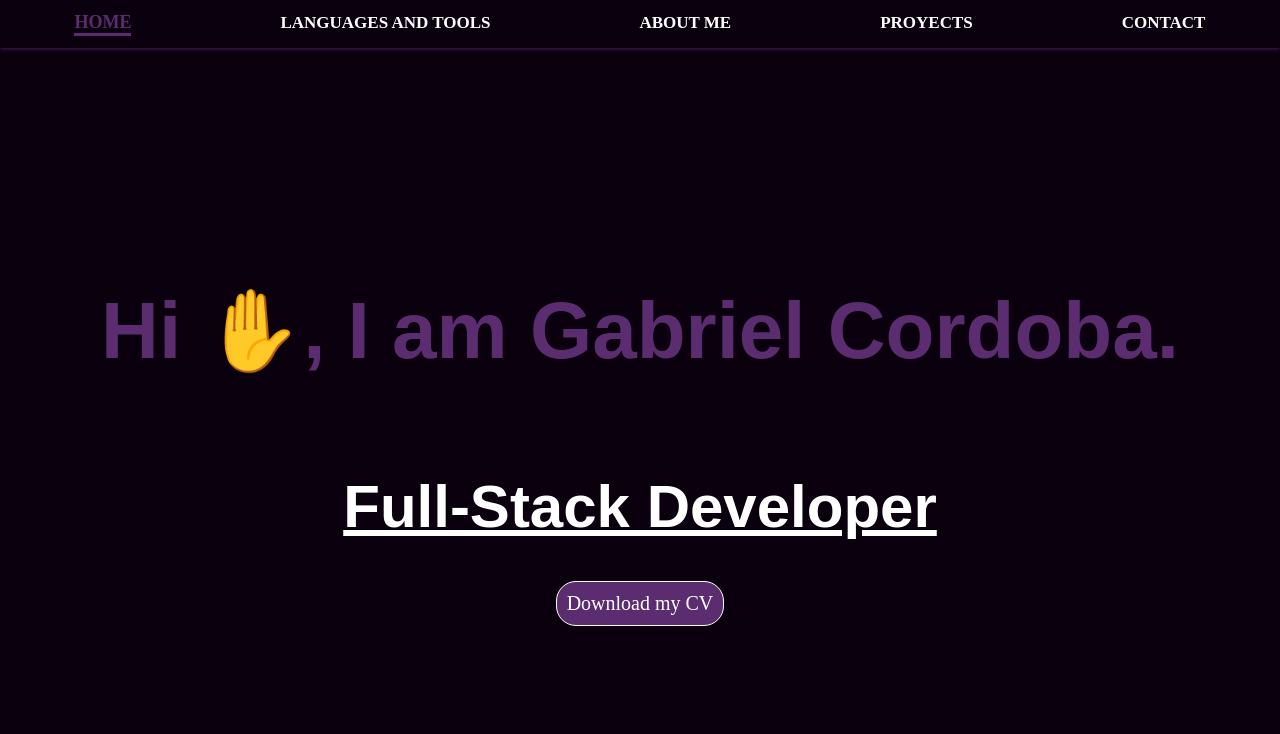
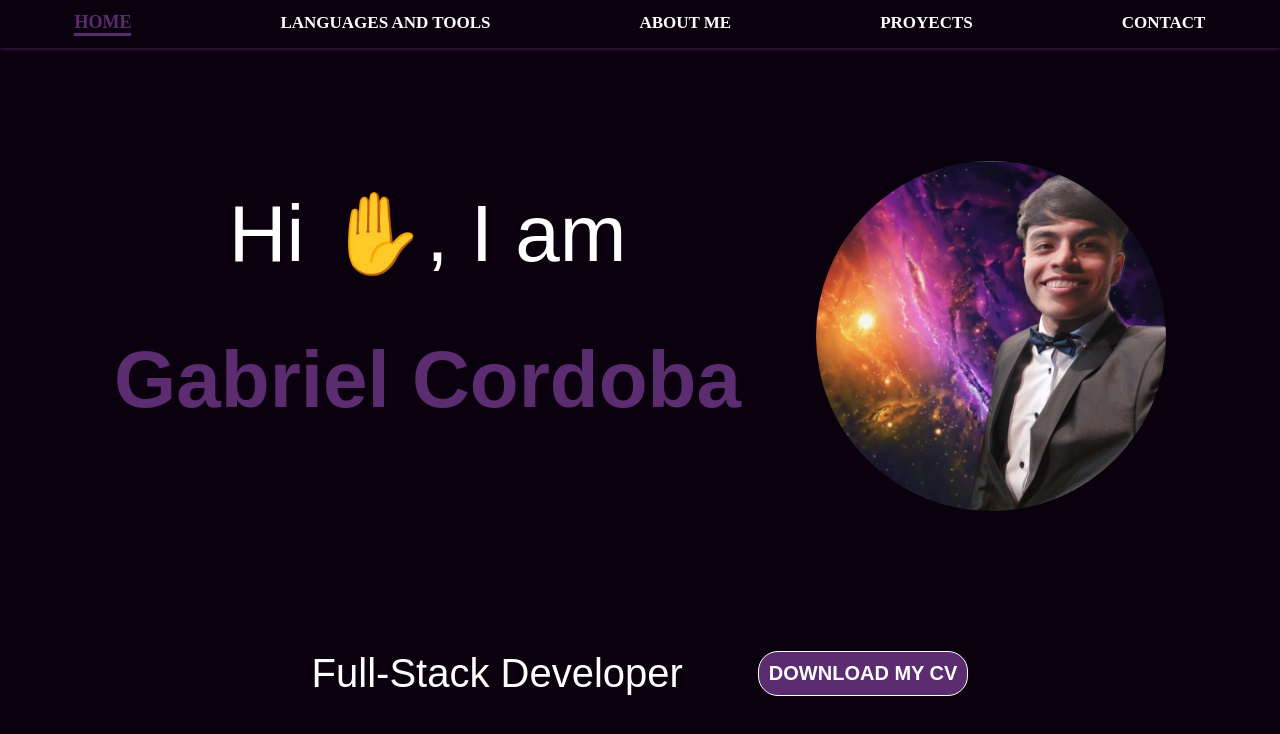
Before and after one commit to cor2ba/Portfolio, a React (Create React App) app: page / in a window 1280 px wide. Shown: the top 734 px of the page. Built offline with nearby package versions, Linux system fonts and the light colour scheme.

Commit message:
Styles and home structure changes

```diff
--- a/src/components/AboutMe/AboutMe.jsx
+++ b/src/components/AboutMe/AboutMe.jsx
@@ -10,11 +10,11 @@ const AboutMe = () => {
       <NavBar color={color} />
       <div className={Styles.Container}>
         <h1 className={Styles.Title}>About Me</h1>
-        <img className={Styles.MeImage} src={me} alt="me"></img>
         <p className={Styles.Paragraphs}>
           I live in Argentina, Buenos Aires 💙🤍💙. I graduated of Full-Stack
-          developer web in Henry Bootcamp 💛🎓.
+          developer web in Henry Bootcamp 💻.
         </p>
+
         <p className={Styles.Paragraphs}>
           I´m autodidact 🤓, I think the most valuable thing is time and I don't
           like to waste it, what makes me proactive 🤖, I like team work and
@@ -29,6 +29,13 @@ const AboutMe = () => {
           Counter-Strike or League of Legends 🎮 and in my free times play
           Bascketball or Football ⚽🏀.
         </p>
+        <a
+          className={Styles.Certificate}
+          Target="_blank"
+          href="https://certificates.soyhenry.com/cert?id=d8d54cb0-1a66-4aa5-9e23-61d889125069"
+        >
+           💛 LOOK MY HENRY CERTIFICATE 🎓
+        </a>
       </div>
     </div>
   );
--- a/src/components/AboutMe/AboutMe.module.css
+++ b/src/components/AboutMe/AboutMe.module.css
@@ -1,7 +1,7 @@
 .Container {
   display: flex;
   flex-direction: column;
-  justify-content: space-around;
+  justify-content: space-evenly;
   min-height: 95vh;
 }
 
@@ -25,3 +25,19 @@
   border-radius: 100%;
   align-self: center;
 }
+
+.Certificate {
+  display: flex;
+  justify-content: center;
+  width: 500px;
+  align-self: center;
+  font-size: 20px;
+  background-color: #5b2c6f;
+  padding: 10px;
+  border-radius: 20px;
+  color: #fff;
+  font-weight: 900;
+  text-decoration: none;
+  border: 1px solid #fff;
+  font-family: Sans-Serif;
+}
--- a/src/components/Contact/Contact.module.css
+++ b/src/components/Contact/Contact.module.css
@@ -45,4 +45,5 @@
 .Subtitle {
   font-size: 30px;
   font-family: Arial, Helvetica, sans-serif;
+  font-weight: 800;
 }
--- a/src/components/LanguagesAndTools/LanguagesAndTools.module.css
+++ b/src/components/LanguagesAndTools/LanguagesAndTools.module.css
@@ -18,8 +18,8 @@
   background: linear-gradient(145deg, #5b2c6f 0%, #000 100%);
   padding: 20px;
   border-radius: 20px;
-  width: 200px;
-  height: 270px;
+  max-width: 200px;
+  height: 300px;
   cursor: pointer;
   border: 1px solid #fff;
 }
@@ -36,8 +36,12 @@
 }
 
 .Image {
-  height: 175px;
-  width: 175px;
+  display: flex;
+  align-self: center;
+  min-height: 175px;
+  min-width: 175px;
+  max-height: 175px;
+  max-width: 175px;
   background-color: rgb(219, 219, 219);
   border-radius: 20px;
   padding: 10px;
@@ -46,4 +50,22 @@
 .TitleTechnology {
   font-size: 30px;
   font-family: Sans-Serif;
+  font-weight: 800;
+  padding: 5px;
+  --clippy: polygon(0 0, 0 0, 0 100%, 0% 100%);
 }
+
+.TitleTechnology::after {
+  content: "";
+  display: block;
+  background-color: #fff;
+  width: 100%;
+  margin-top: 1px;
+  height: 5px;
+  clip-path: var(--clippy);
+  transition: clip-path 0.5s;
+}
+
+.TitleTechnology:hover {
+  --clippy: polygon(0 0, 100% 0, 100% 100%, 0% 100%);
+}
--- a/src/components/NavBar/NavBar.module.css
+++ b/src/components/NavBar/NavBar.module.css
@@ -72,6 +72,7 @@
     min-height: 5vh;
     box-shadow: 0 0 5px #5b2c6f;
     background-color: transparent;
+    margin-bottom: 25px;
   }
 
   .Menu {
--- a/src/components/Presentation/Presentation.jsx
+++ b/src/components/Presentation/Presentation.jsx
@@ -1,18 +1,25 @@
 import React from "react";
 import Styles from "./Presentation.module.css";
+import me from "../../images/gabriel.jpg";
 
 const Presentation = () => {
   return (
     <div className={Styles.Container}>
-      <h1 className={Styles.Title}>Hi ✋, I am Gabriel Cordoba.</h1>
+      <div className={Styles.Me}>
+        <h1 className={Styles.Title}>
+          Hi ✋, I am <h1 className={Styles.Title2}>Gabriel Cordoba</h1>
+        </h1>
+        <img className={Styles.MeImage} src={me} alt="me"></img>
+      </div>
+      <div className={Styles.Me}>
       <h1 className={Styles.Subtitle}>Full-Stack Developer</h1>
       <a
         className={Styles.CV}
         Target="_blank"
         href="https://docs.google.com/document/d/1Db06ihjQTtjG_IH-fSBIRdyYg60ubOcU4OTLCQLYPpw/edit?usp=sharing"
       >
-        Download my CV
-      </a>
+        DOWNLOAD MY CV
+      </a></div>
     </div>
   );
 };
--- a/src/components/Presentation/Presentation.module.css
+++ b/src/components/Presentation/Presentation.module.css
@@ -2,25 +2,79 @@
   height: 95vh;
   display: flex;
   flex-direction: column;
+  justify-content: space-evenly;
+  align-items: center;
+}
+
+.Me {
+  display: flex;
+  flex-direction: row;
+  flex-wrap: wrap;
+  width: 100%;
   justify-content: center;
+  gap: 75px;
   align-items: center;
+}
+
+.MeImage {
+  height: 350px;
+  width: 350px;
+  border-radius: 100%;
+  align-self: center;
+}
+
+@keyframes rotation {
+  from {
+    transform: rotate(0deg);
+  }
+  to {
+    transform: rotate(359deg);
+  }
+}
+
+.MeImage:hover {
+  animation: rotation 6s infinite linear;
+  transform: rotate(350deg);
 }
 
 .Title {
   font-size: 80px;
-  color: #5b2c6f;
-  width: 100%;
+  color: #fff;
   text-align: center;
+  font-weight: 500;
   font-family: Arial, Helvetica, sans-serif;
 }
 
+.Title2 {
+  font-size: 80px;
+  color: #5b2c6f;
+  text-align: center;
+  font-weight: 800;
+  font-family: Arial, Helvetica, sans-serif;
+  --clippy: polygon(0 0, 0 0, 0 100%, 0% 100%);
+}
+
+.Title2::after {
+  content: "";
+  display: block;
+  background-color: #5b2c6f;
+  width: 100%;
+  margin-top: 1px;
+  height: 5px;
+  clip-path: var(--clippy);
+  transition: clip-path 0.5s;
+}
+
+.Title2:hover {
+  --clippy: polygon(0 0, 100% 0, 100% 100%, 0% 100%);
+}
+
 .Subtitle {
-  font-size: 60px;
+  font-size: 40px;
   color: #fff;
   text-align: center;
-  width: 100%;
+  font-weight: 500;
   font-family: Sans-Serif;
-  text-decoration: underline;
 }
 
 .CV {
@@ -29,6 +83,8 @@
   padding: 10px;
   border-radius: 20px;
   color: #fff;
+  font-weight: 900;
   text-decoration: none;
   border: 1px solid #fff;
+  font-family: Sans-Serif;
 }
```
